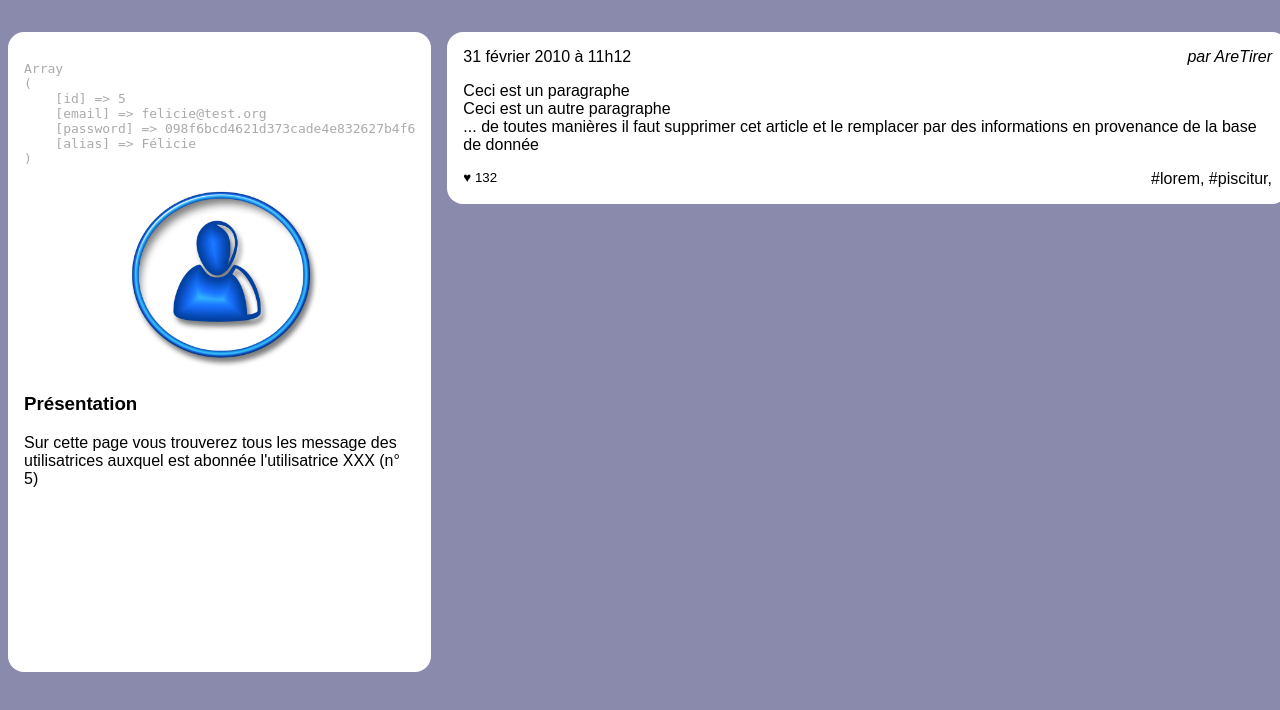
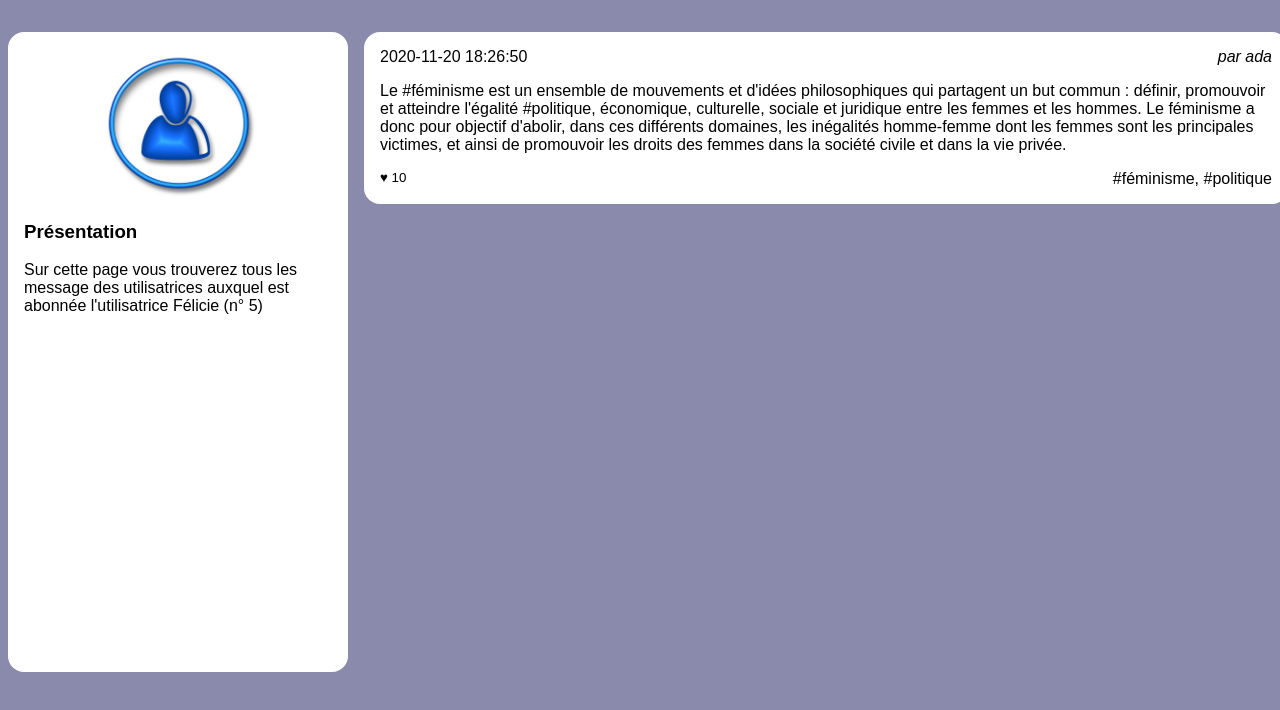
Before and after one commit to adatechschool/projet-collectif-reseau-social-php-gmz, a PHP site: page /feed.php?user_id=5 in a window 1280 px wide. Shown: the part 90-800 px from the top of the page. Run offline with PHP 8.4, Linux system fonts and the light colour scheme; data comes from the database, SQL or seed files in the repository.

Commit message:
correction du fichier feed.php

```diff
--- a/level1/Niveau1/feed.php
+++ b/level1/Niveau1/feed.php
@@ -54,13 +54,13 @@
                 $lesInformations = $mysqli->query($laQuestionEnSql);
                 $user = $lesInformations->fetch_assoc();
                 //@todo: afficher le résultat de la ligne ci dessous, remplacer XXX par l'alias et effacer la ligne ci-dessous
-                echo "<pre>" . print_r($user, 1) . "</pre>";
+                //echo "<pre>" . print_r($user, 1) . "</pre>";
                 ?>
                 <img src="user.jpg" alt="Portrait de l'utilisatrice"/>
                 <section>
                     <h3>Présentation</h3>
                     <p>Sur cette page vous trouverez tous les message des utilisatrices
-                        auxquel est abonnée l'utilisatrice XXX
+                        auxquel est abonnée l'utilisatrice <?php echo $user['alias'] ?>
                         (n° <?php echo $userId ?>)
                     </p>
 
@@ -92,7 +92,9 @@
                 {
                     echo("Échec de la requete : " . $mysqli->error);
                 }
-
+                while ($feed = $lesInformations->fetch_assoc())
+                {
+                    //echo "<pre>" . print_r($feed, 1) . "</pre>";
                 /**
                  * Etape 4: @todo Parcourir les messsages et remplir correctement le HTML avec les bonnes valeurs php
                  * A vous de retrouver comment faire la boucle while de parcours...
@@ -100,24 +102,21 @@
                 ?>
                 <article>
                     <h3>
-                        <time datetime='2020-02-01 11:12:13' >31 février 2010 à 11h12</time>
+                        <time><?php echo $feed['created'] ?></time>
                     </h3>
-                    <address>par AreTirer</address>
+                    <address>par <?php echo $feed['author_name'] ?></address>
                     <div>
-                        <p>Ceci est un paragraphe</p>
-                        <p>Ceci est un autre paragraphe</p>
-                        <p>... de toutes manières il faut supprimer cet
-                            article et le remplacer par des informations en
-                            provenance de la base de donnée</p>
+                        <p><?php echo $feed['content'] ?></p>
                     </div>
                     <footer>
-                        <small>♥ 132</small>
-                        <a href="">#lorem</a>,
-                        <a href="">#piscitur</a>,
+                        <small>♥ <?php echo $feed['like_number'] ?></small>
+                        <a href="">#<?php
+                                           $hashtag = str_replace(',', ', #', $feed['taglist']);
+                                           echo $hashtag  ?></a>
                     </footer>
                 </article>
                 <?php
-                // et de pas oublier de fermer ici vote while
+                }// et de pas oublier de fermer ici vote while
                 ?>
 
 
```
